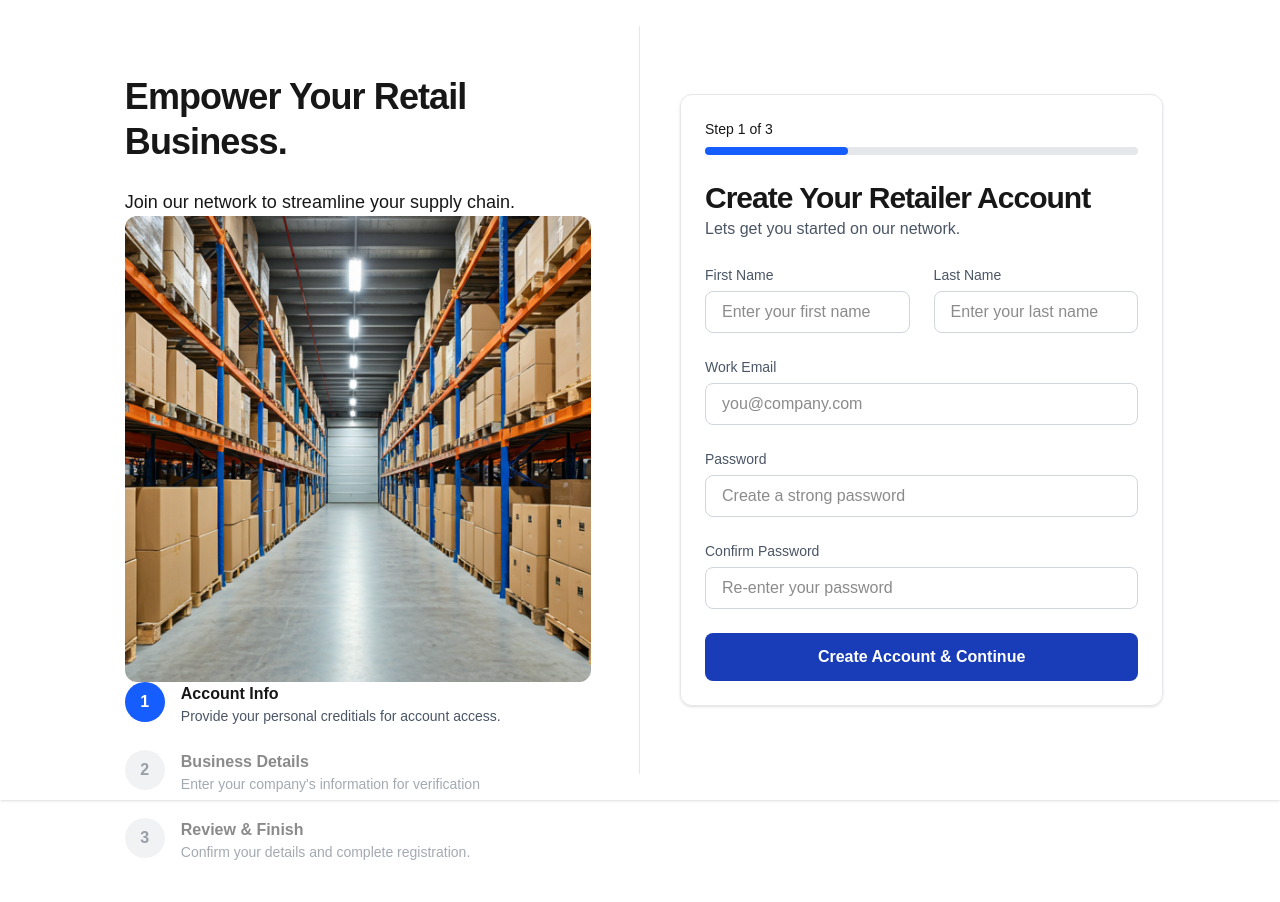
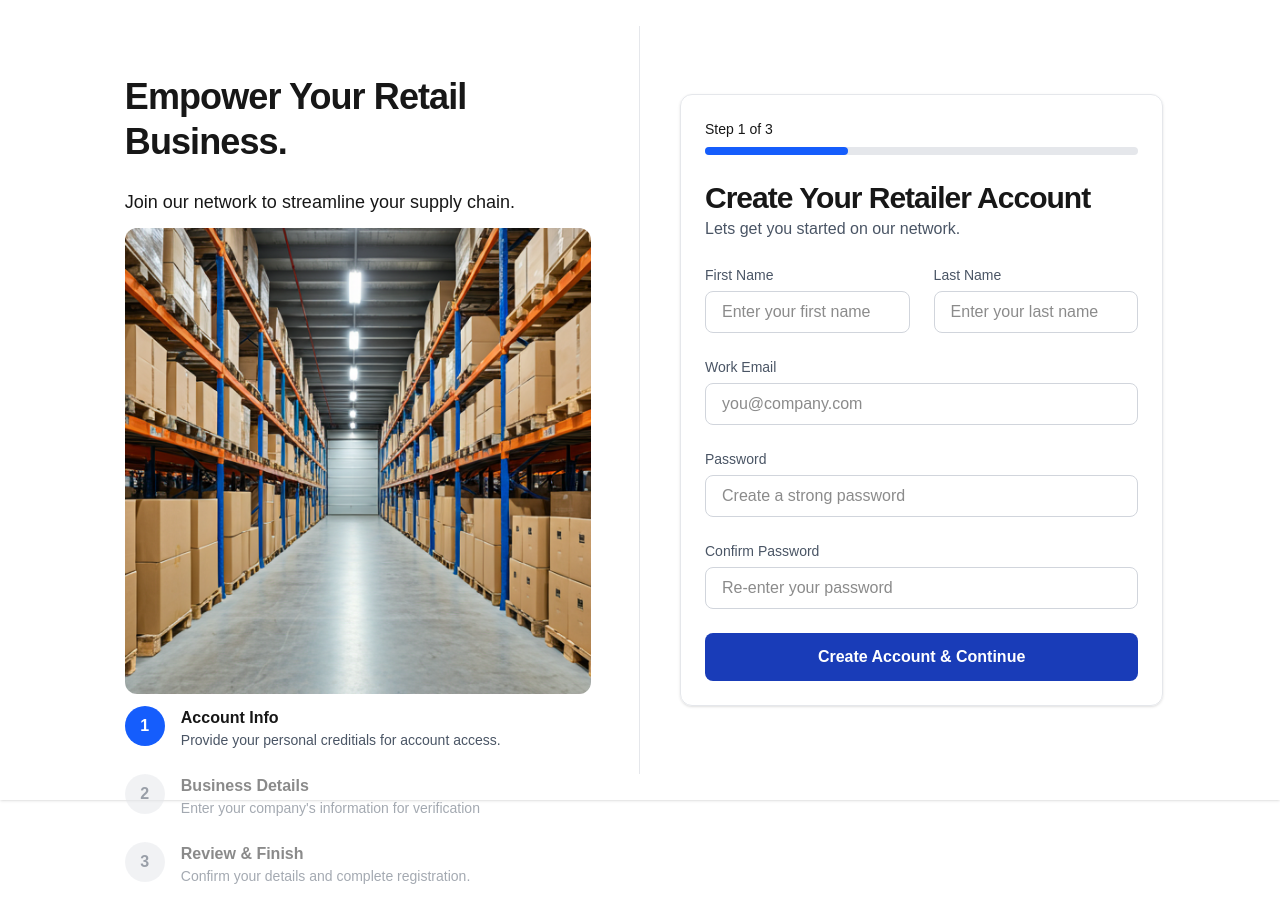
Before and after one commit to ayyappadassnair/supply-chain, a Next.js app: page /retailer/signup in a window 1280 px wide. Before the commit the page ends 878 px from the top, so only its background shows below. Built offline with nearby package versions, Linux system fonts and the light colour scheme.

Commit message:
Style change | new changes | c01

```diff
--- a/src/components/signup/retailer/LeftPanel.tsx
+++ b/src/components/signup/retailer/LeftPanel.tsx
@@ -3,7 +3,7 @@
 
 const LeftPanel = ({ step }: { step: number }) => {
   return (
-    <div className="flex flex-col h-full w-full">
+    <div className="flex flex-col h-full w-full gap-3">
       {/* TOP CONTENT */}
       <div className="flex flex-col gap-6">
         <h1 className="text-4xl font-black tracking-tight leading-tight">
```
